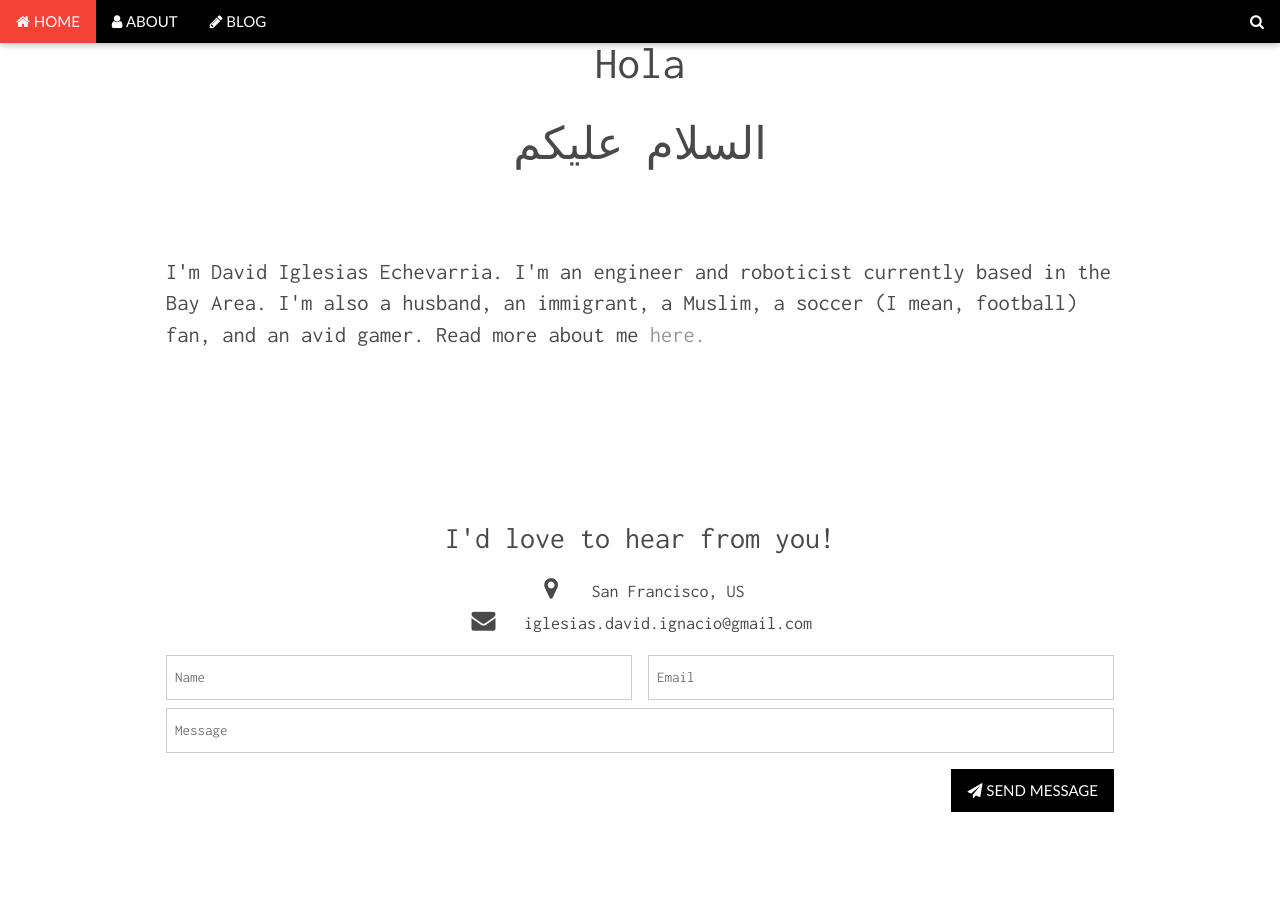
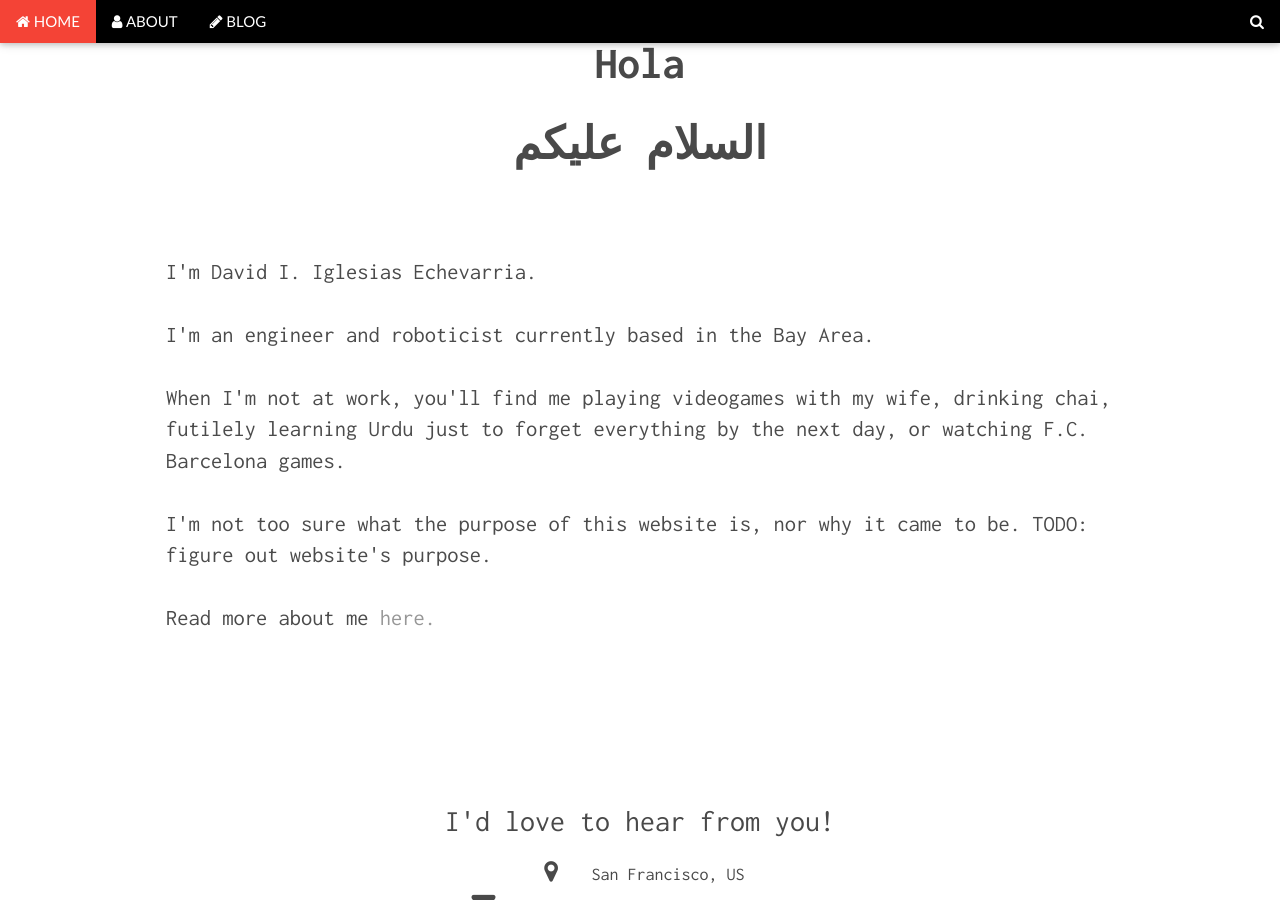
Before and after one commit to davidiglesias/davidiglesias.github.io, a Jekyll site: the page built from index.html, in a window 1280 px wide and 900 px high, scrolled down 990 px. Built offline with Jekyll 4.4.1, drawn with Linux system fonts in a browser that asks for light colours.

Commit message:
modifications in home page

```diff
--- a/index.html
+++ b/index.html
@@ -5,13 +5,18 @@ title: David Iglesias-Echevarria
 <div class="bgimg-3 w3-display-container w3-opacity-min" id="home"></div>
 
 <div class="w3-content w3-center w3-container w3-padding-32" id="hi">
-    <span style="font-size: 300%;"> Hi <br>Hola <br>السلام عليكم </span>
+    <span style="font-size: 300%; font-weight: 600;"> Hi <br>Hola <br>السلام عليكم </span>
 </div>
 
 <div class="w3-content w3-container w3-padding-16" id="intro">
-    <p> I'm David Iglesias Echevarria. I'm an engineer and roboticist currently based in the Bay Area. I'm
-    also a husband, an immigrant, a Muslim, a soccer (I mean, football) fan, and an avid gamer. Read more about me <a
-    href="/about">here.</a></p>
+    <p> I'm David I. Iglesias Echevarria.
+    <br><br> I'm an engineer and roboticist currently based in the Bay Area.
+    <br><br> When I'm not at work, you'll find me playing videogames with my wife,
+    drinking chai, futilely learning Urdu just to forget everything by the next day,
+    or watching F.C. Barcelona games.
+    <br><br> I'm not too sure what the purpose of this website is, nor why it came to be.
+    TODO: figure out website's purpose.
+    <br><br> Read more about me <a href="/about">here.</a></p>
 </div>
 
 <div class="w3-content w3-container w3-padding-64" id="contact">
```
Also changed, not shown: about/index.html (+12 -6 lines).
